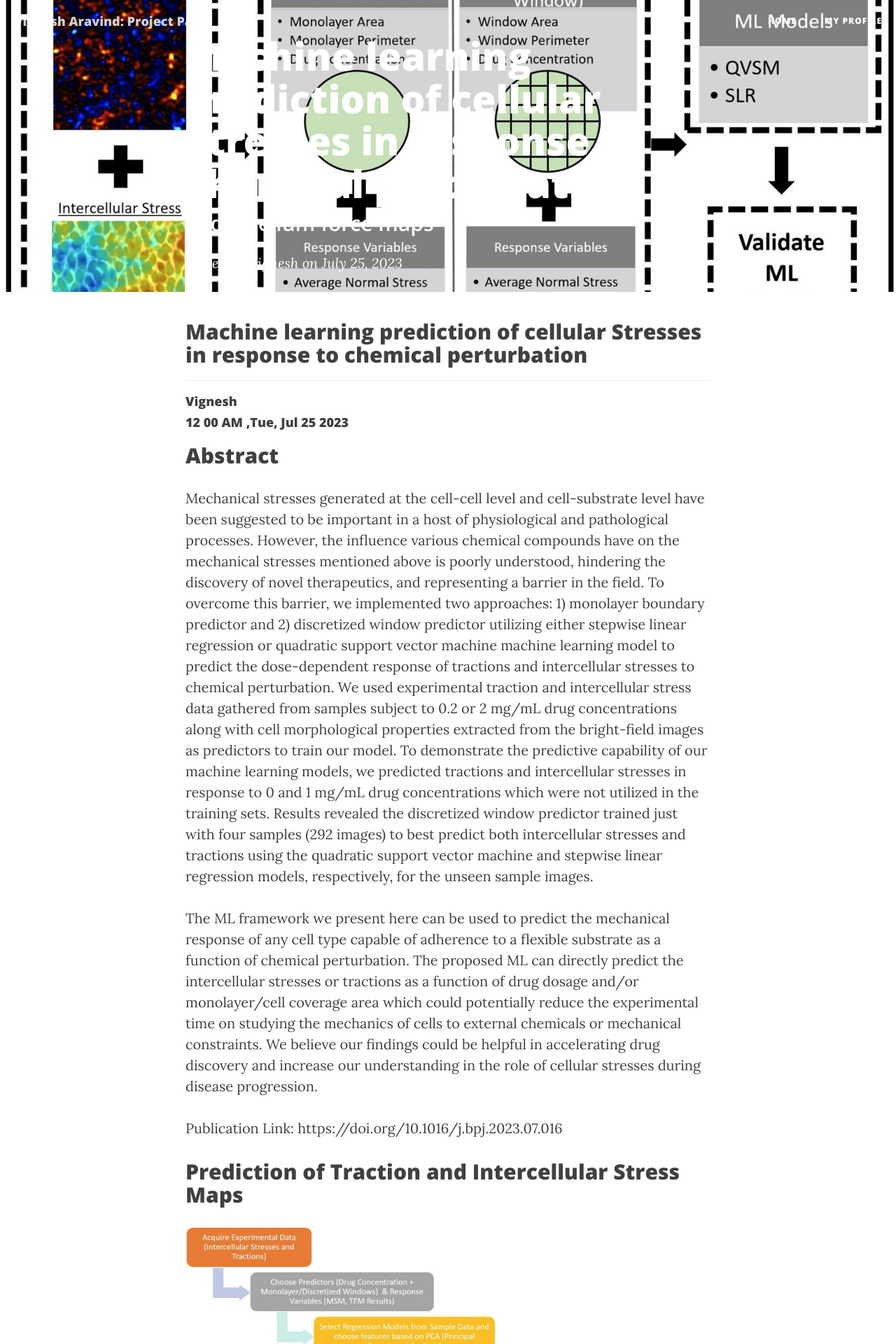
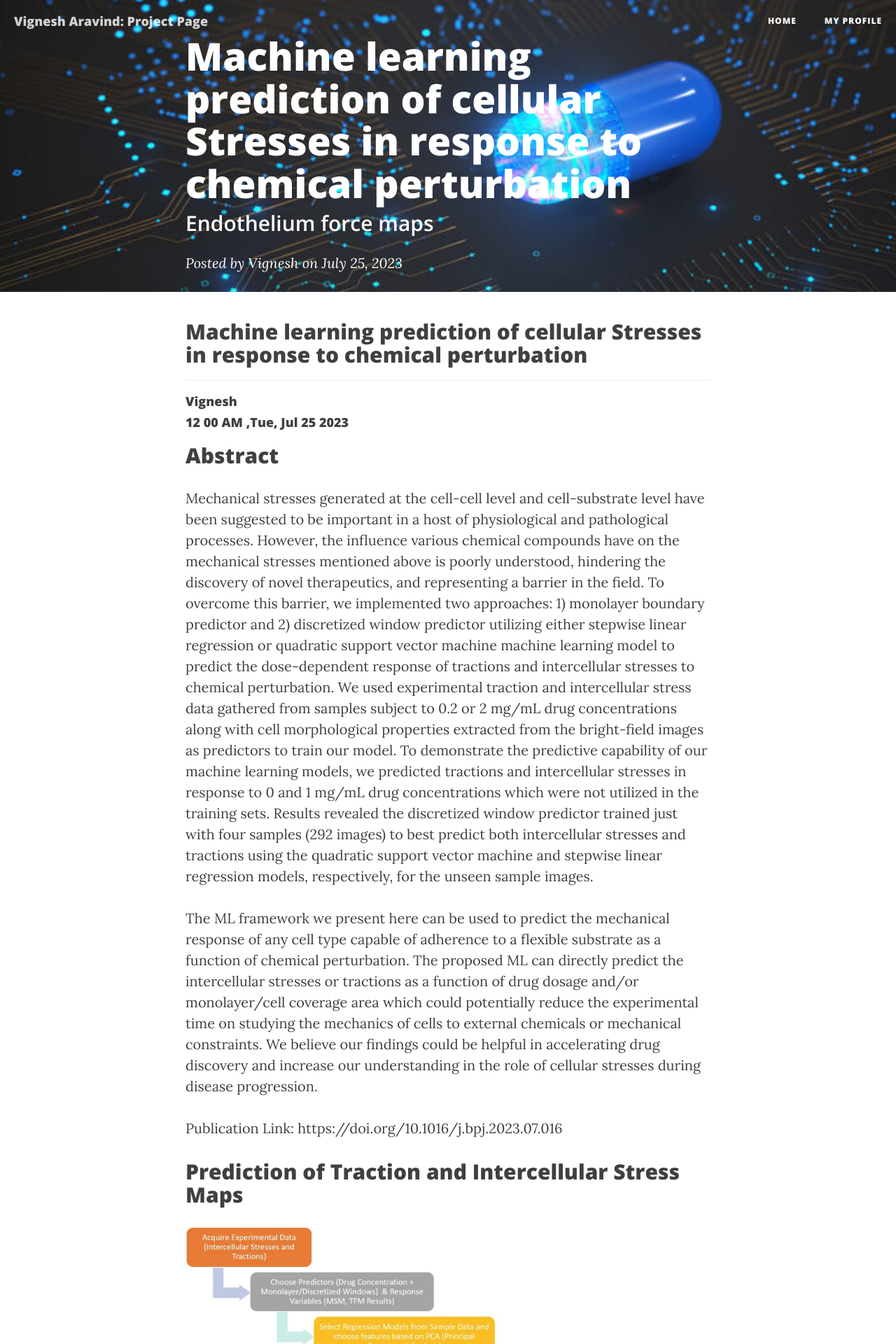
Before and after one commit to vignesharavind/vignesharavind.github.io, a Jekyll site: the page built from _posts/2023-07-25-Cellular-Predictions-Machine-Learning.markdown, in a window 1280 px wide. Shown: the top 1920 px of the page at 70% size. Built offline with Jekyll 4.4.1, drawn with Linux system fonts in a browser that asks for light colours; nearby versions of some CDN libraries; comment, search, counter and statistics services are not loaded.

Commit message:
Update 2023-07-25-Cellular-Predictions-Machine-Learning.markdown

```diff
--- a/_posts/2023-07-25-Cellular-Predictions-Machine-Learning.markdown
+++ b/_posts/2023-07-25-Cellular-Predictions-Machine-Learning.markdown
@@ -9,7 +9,7 @@ horizontal: >-
   data-background="http://projectpages.github.io/project-pages/img/slidebackground.png"><section
   markdown="1">
 layout: post
-header-img: "img/ML_Paper/Fig1.jpg"
+header-img: "img/Science_Background1.jpg"
 title: Machine learning prediction of cellular Stresses in response to chemical perturbation
 author: Vignesh
 tags: MachineLearning TractionForce IntercellularStresses CellularForces SupportVectorMachine ComputerVision
```
